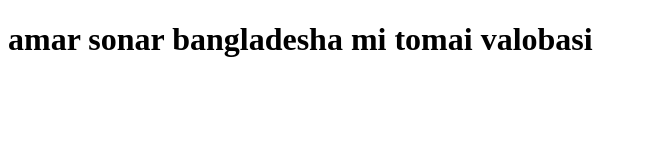
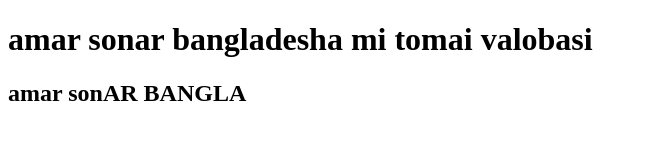
Before and after one commit to Rizwanmiraz/My-Website, a plain HTML site: page index.html in a window 1280 px wide. Shown: the whole page, without its empty margins (0-646 px from the left). Drawn offline with Linux system fonts and the light colour scheme.

Commit message:
new line add

```diff
--- a/index.html
+++ b/index.html
@@ -7,5 +7,6 @@
 </head>
 <body>
     <h1>amar sonar bangladesha mi tomai valobasi</h1>
+    <h2>amar sonAR BANGLA</h2>
 </body>
 </html>
```
